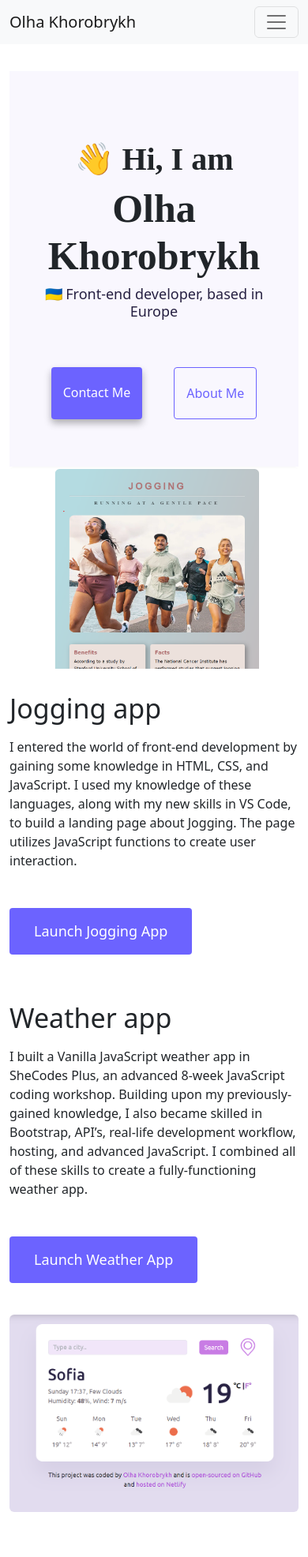
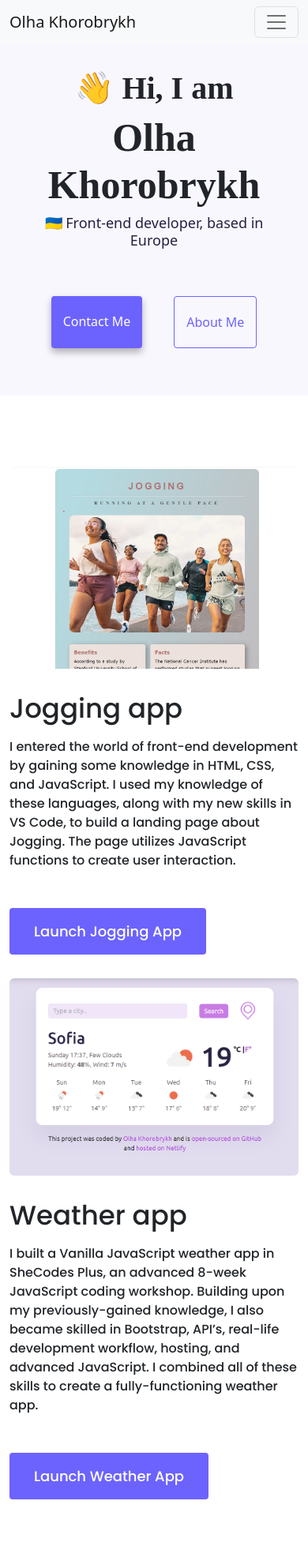
Before and after one commit to Olha2601/responsive-project-portfolio, a plain HTML site: page index.html in a window 390 px wide. Shown: the top 1972 px of the page at 79% size. Drawn offline with nearby package versions, Linux system fonts and the light colour scheme; a web font is replaced by a local one.

Commit message:
all updated

```diff
--- a/index.html
+++ b/index.html
@@ -38,7 +38,6 @@
     ></script>
   </head>
   <body>
-    <div class="container">
     <nav class="navbar navbar-expand-lg navbar-light bg-light fixed-top">
       <div class="container-fluid">
         <a class="navbar-brand" href="#">Olha Khorobrykh</a>
@@ -100,14 +99,15 @@
       <h1 class="text-center">Olha Khorobrykh</h1>
       <h3 class="text-center">🇺🇦 Front-end developer, based in Europe</h3>
       <div class="navigation-links">
-          <a href="/about.html#contact" class="contact-link">Contact me</a>
-          <a href="about.html" class="about-link">About me</a>
+        <a href="/contact.html" class="contact-link">Contact me</a>
+        <a href="/about.html" class="about-link">About me</a>
       </div>
     </div>
+    <div class="container">
       <div class="row">
         <div class="col-md-6">
           <img
-            src="src/img/jogging.png"
+            src="/src/img/jogging.png"
             class="img-fluid rounded mr-2"
             alt="Jogging project"
           />
@@ -130,7 +130,7 @@
           </div>
         </div>
       </div>
-      <div class="row">
+      <div class="row weather-app-launch">
         <div class="col-md-6 description">
           <h2 class="mb-3 main-menu">Weather app</h2>
           I built a Vanilla JavaScript weather app in SheCodes Plus, an advanced
@@ -156,6 +156,7 @@
           />
         </div>
       </div>
+    </div>
     <footer>
       <div class="contact-box justify-content-between mb-5 d-none d-md-flex">
         <div>
@@ -163,9 +164,7 @@
           <p class="text-muted">Let's work together</p>
         </div>
         <div>
-            <a href="/contact.html" class="btn btn-branding mt-3">
-              Contact me
-            </a>
+          <a href="/contact.html" class="btn btn-branding mt-3"> Contact me </a>
         </div>
       </div>
       <div class="d-flex justify-content-center mb-5">
@@ -216,6 +215,5 @@
         >
       </div>
     </footer>
-    </div>
   </body>
 </html>
--- a/src/styles.css
+++ b/src/styles.css
@@ -7,7 +7,7 @@
   --box-shadow: 0 5px 10px rgba(0, 0, 0, 0.3);
 }
 
-body {
+div.container {
   font-family: var(--default-font-family);
 }
 
@@ -19,7 +19,7 @@ h1 {
 .header {
   background: var(--secondary-color);
   text-align: center;
-  padding-bottom: 120px;
+  padding: 60px 0 120px 0;
 }
 
 .header h3 {
@@ -197,6 +197,11 @@ a.btn-branding {
 }
 
 @media (max-width: 900px) {
+  .weather-app-launch {
+    display: flex;
+    flex-direction: column-reverse;
+  }
+
   .about-me {
     text-align: center;
     padding-top: 20px;
```
Lines whose indentation alone changed are shown as unchanged.
